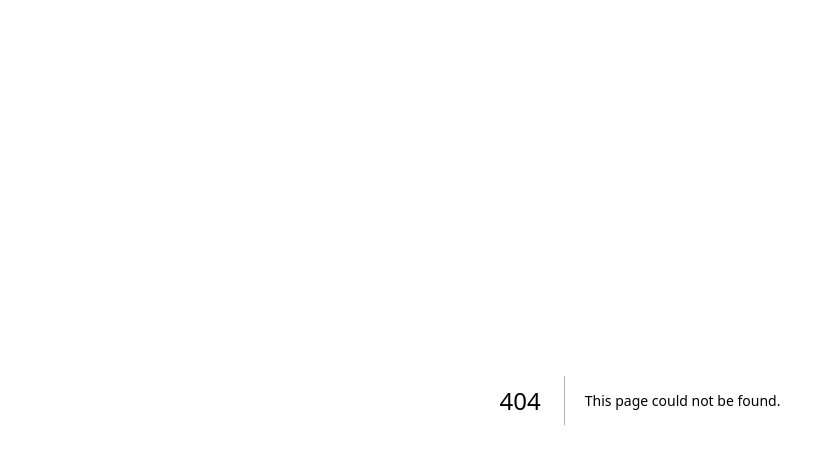
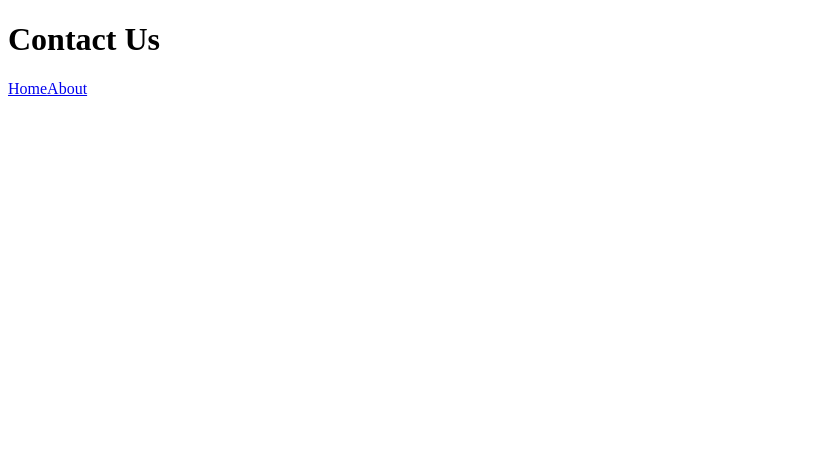
Before and after one commit to Vinay-golkonda99/vinaynextjsapp, a Next.js app: page /contact in a window 1280 px wide. Before the commit this address had no page. Shown: the top 464 px of the page, without its empty margins (0-835 px from the left). Built offline with nearby package versions, Linux system fonts and the light colour scheme.

Commit message:
Initial commit

```diff
--- /dev/null
+++ b/pages/contact.js
@@ -0,0 +1,12 @@
+// pages/contact.js
+import Link from 'next/link';
+
+export default function Contact() {
+  return (
+    <div>
+      <h1>Contact Us</h1>
+      <Link href="/"><a>Home</a></Link>
+      <Link href="/about"><a>About</a></Link>
+    </div>
+  );
+}
```
Also changed, not shown: pages/about.js (added, +12 -0 lines), pages/index.js (added, +12 -0 lines), 1 other file (tests, documents, lock files or other folders).
